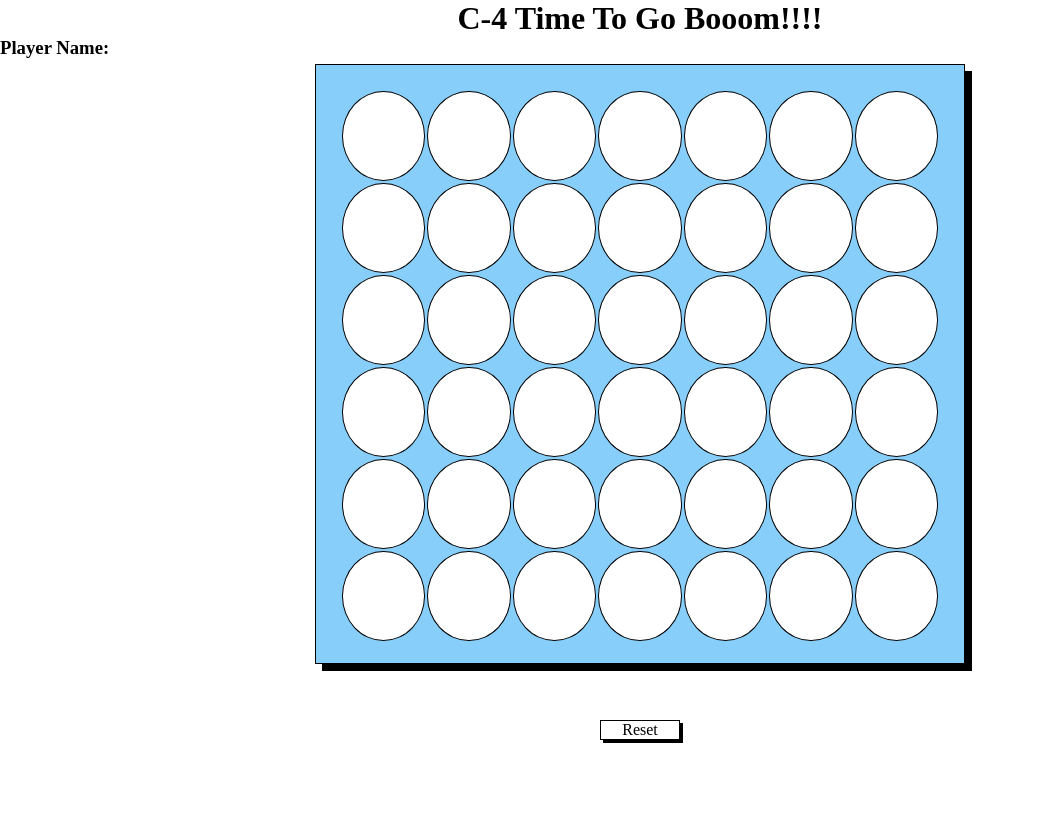
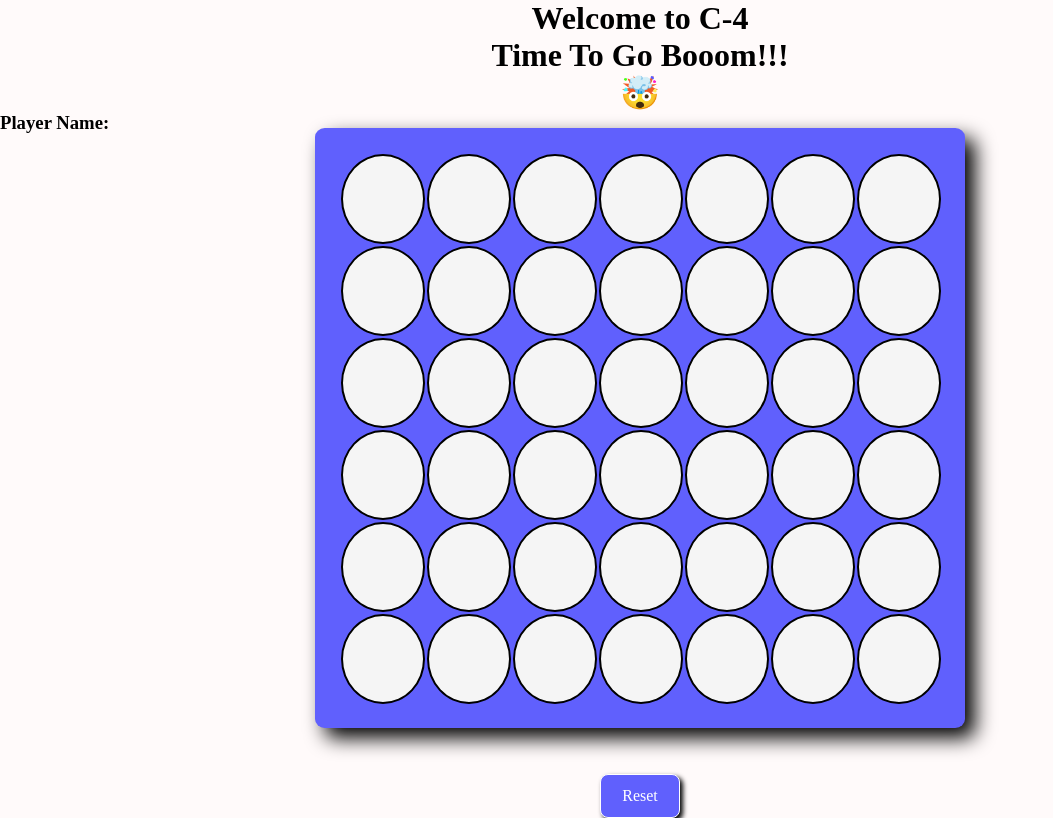
Before and after one commit to tjp206/c4_game, a Vue app in the folder client/: page / in a window 1280 px wide. Shown: the whole page, without its empty margins (0-1053 px from the left). Built offline with nearby package versions, Linux system fonts and the light colour scheme.

Commit message:
hover attritbute on board & reset/new game button

```diff
--- a/client/src/App.vue
+++ b/client/src/App.vue
@@ -1,6 +1,8 @@
 <template>
   <div id="app">
-    <h1>C-4 Time To Go Booom!!!!</h1>
+    <h1>Welcome to C-4</h1>
+    <h1>Time To Go Booom!!!</h1>
+    <h1>&#129327;</h1>
 
     <h3 class="player_turn"> Player Name:</h3>
 
@@ -86,6 +88,11 @@ export default {
   color: #2c3e50;
   margin-top: 60px;
 }; */
+
+body {
+  background-color: snow;
+}
+
 *{
   margin: 0%;
   padding: 0;
@@ -95,40 +102,62 @@ h1{
   text-align: center;
 }
 
-.game{
+.game {
   position: absolute;
-  top: 4rem;
+  top: 8rem;
   left: 50%;
   transform: translate(-50%);
   width: 650px;
   height: 600px;
-  background: lightskyblue;
-  border: 1px solid black;
-  box-shadow: 7px 7px black;
+  background: rgb(96, 96, 253);
+  /* border: 1px solid black; */
+  box-shadow: 10px 10px 20px black;
   padding: 1.5rem;
+  border-radius: 1.5%;
 }
 
-.slot{
+.slot {
   width: 90px;
   height: 90px;
-  background: white;
-  border: 1px;
-  border-style:solid;
+  background: whitesmoke;
+  padding: 2.5rem;
+  border: 2px;
+  border-style: solid;
   border-color: black;
   border-radius: 50%;
+  transition-duration: 0.4s;
 }
 
-.reset{
-  position: absolute;
-  top: 90vh;
+.slot:hover {
+  background-color: lightslategrey;
+}
+
+.reset {
+  font-size: 16px;
+  position: relative;
+  top: 80vh;
+  margin-bottom: 1rem;
   left: 50%;
   transform: translate(-50%);
   border: 1px;
   border-style:solid;
-  border-color: black;
+  background-color: rgb(96, 96, 253);
+  color: white;
+  border-color: white;
+  border-radius: 8px;
   width: 5rem;
   text-align: center;
   cursor: pointer;
-  box-shadow: 3px 3px black;
+  box-shadow: 3px 3px 5px black;
+  transition-duration: 0.4s;
+  padding: 12px;
+}
+
+.reset:hover {
+  background-color: white;
+  color: rgb(96, 96, 253);;
+  border: 1px;
+  border-style:solid;
+  border-color: rgb(96, 96, 253);
 }
 </style>
```
